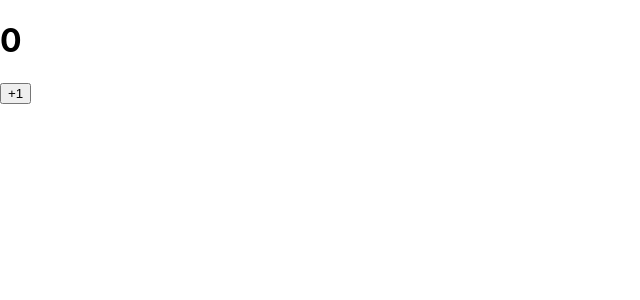
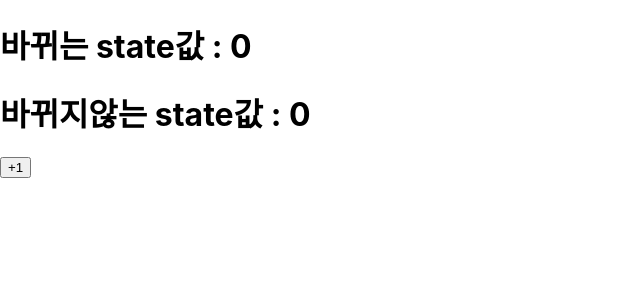
Before and after one commit to YINAKIM/react01-hello-react, a React (Create React App) app: page / in a window 1280 px wide. Shown: the top 300 px of the page, without its empty margins (0-640 px from the left). Built offline with nearby package versions, Linux system fonts and the light colour scheme.

Commit message:
state객체 안에 값이 여러개일 때
* setState()호출 : 인자로 전달된 state객체 안의 값만 변경되는 방식이다.

```diff
--- a/src/Counter.js
+++ b/src/Counter.js
@@ -2,25 +2,31 @@ import {Component} from "react";
 
 class Counter extends Component {
 
-    // 생성자메서드로 state설정
-    constructor(props){
+    // [방법1] 생성자메서드로 state 초기값 설정
+   /* constructor(props){
         super(props); // 클래스컴포넌트의 생성자메서드에서 반드시 호출(React.Component.md 메모참고)
 
         // state의 초기값 설정 : 반드시 {객체}형식으로
         // 직접 할당할 수 있는 곳은 생성자 뿐, 생성자에서 할당, 생성자 밖에서this.setState로 사용한다.
         this.state = {
-            number:0
+            number:0, fixedNumber:0
         };
     }
+   */
 
+    // [방법1] 생성자메서드로 state 초기값 설정
+    state = {
+        number:0, fixedNumber:0
+    };
 
     // rneder함수안에서 return 엘리먼트
     render() {
-        const {number} = this.state; // 클래스컴포넌트에서 state조회 : 생성자 밖에서 this.state로 조회
+        const {number,fixedNumber} = this.state; // 클래스컴포넌트에서 state조회 : 생성자 밖에서 this.state로 조회
 
         return(
             <div>
-                <h1>{number}</h1>
+                <h1>바뀌는 state값 : {number}</h1>
+                <h1>바뀌지않는 state값 : {fixedNumber}</h1>
                 <button
                 // 화살표함수로 onClick 이벤트 바인딩
                 onClick={
```
